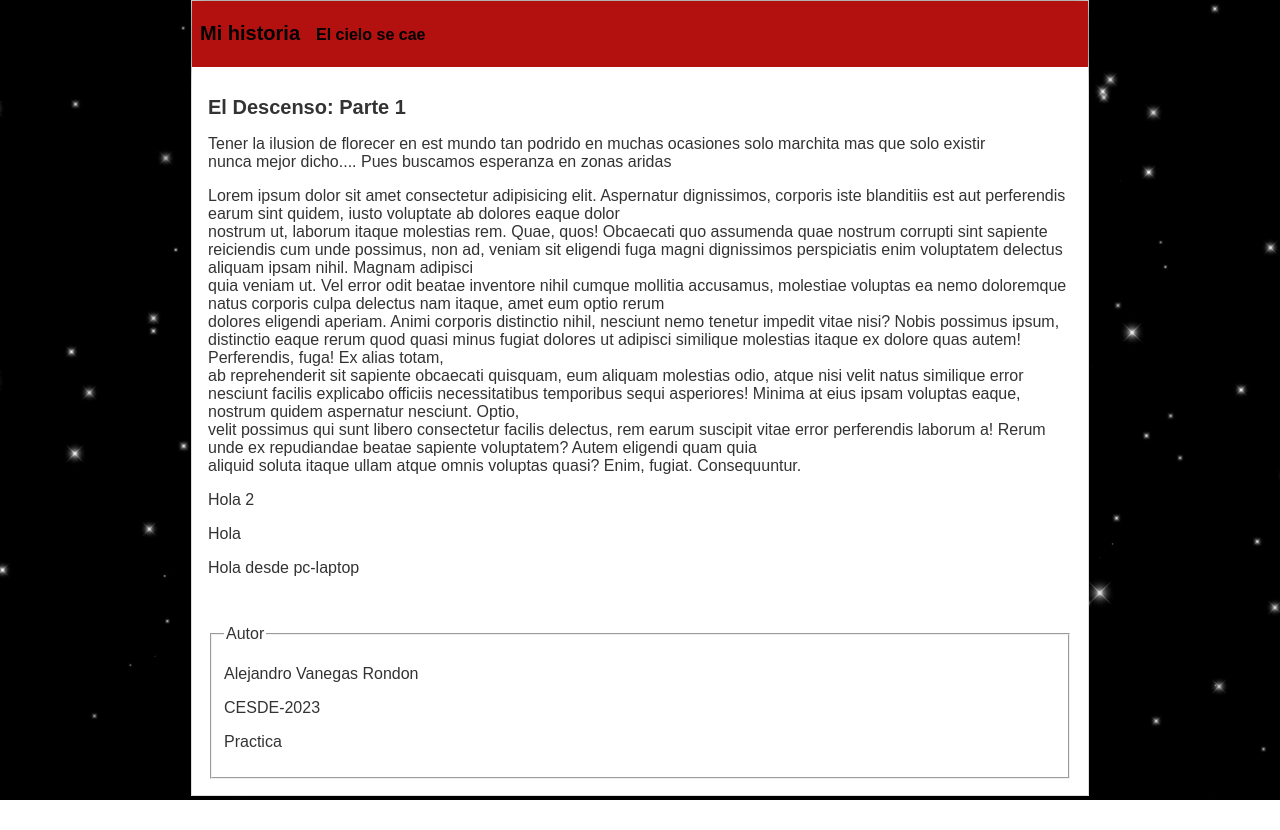
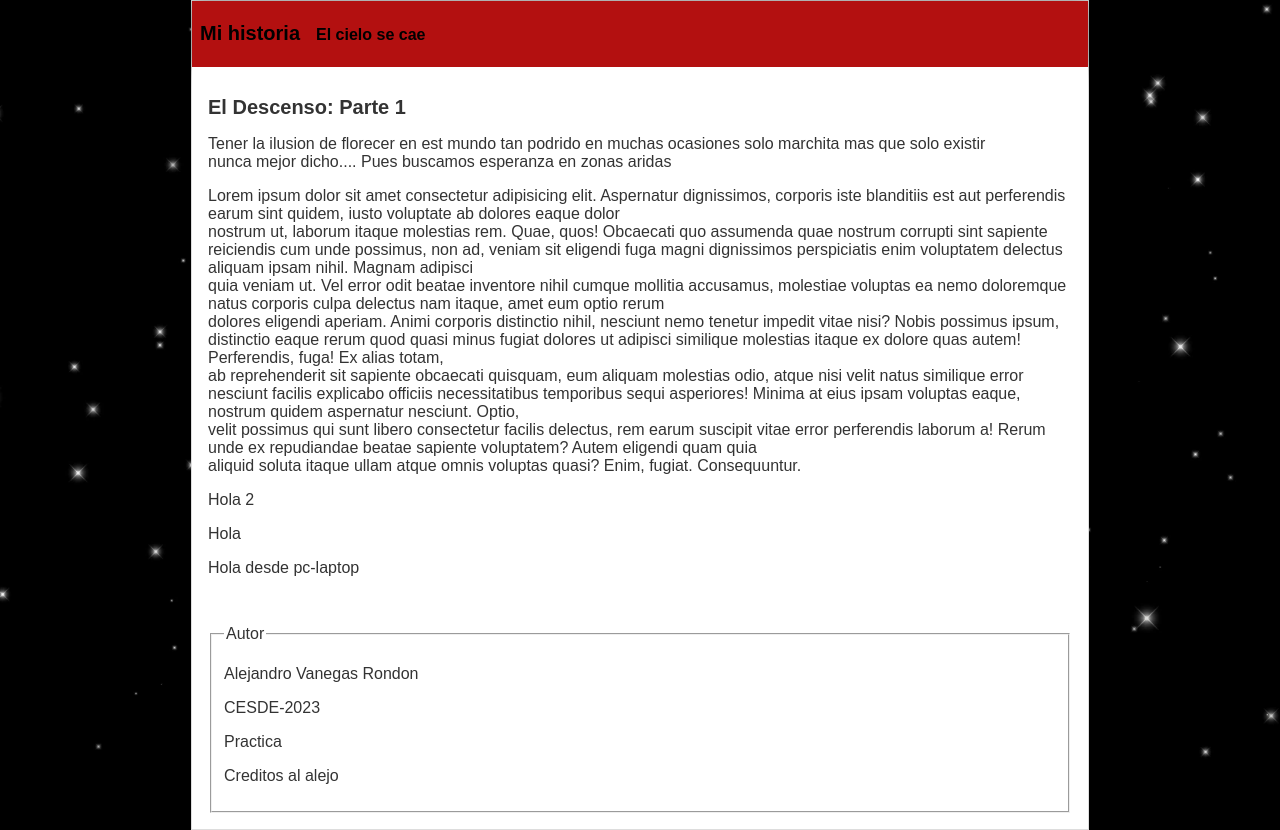
Before and after one commit to AlejoVR09/GitPlatzi, a plain HTML site: page index.html in a window 1280 px wide. Before the commit the page ends 800 px from the top, so only its background shows below. Drawn offline with Linux system fonts and the light colour scheme.

Commit message:
Añade creditos

```diff
--- a/index.html
+++ b/index.html
@@ -34,6 +34,7 @@
                 <p>Alejandro Vanegas Rondon</p>
                 <p>CESDE-2023</p>
                 <p>Practica</p>
+                <p>Creditos al alejo</p>
             </fieldset>
 
         </footer>
```
